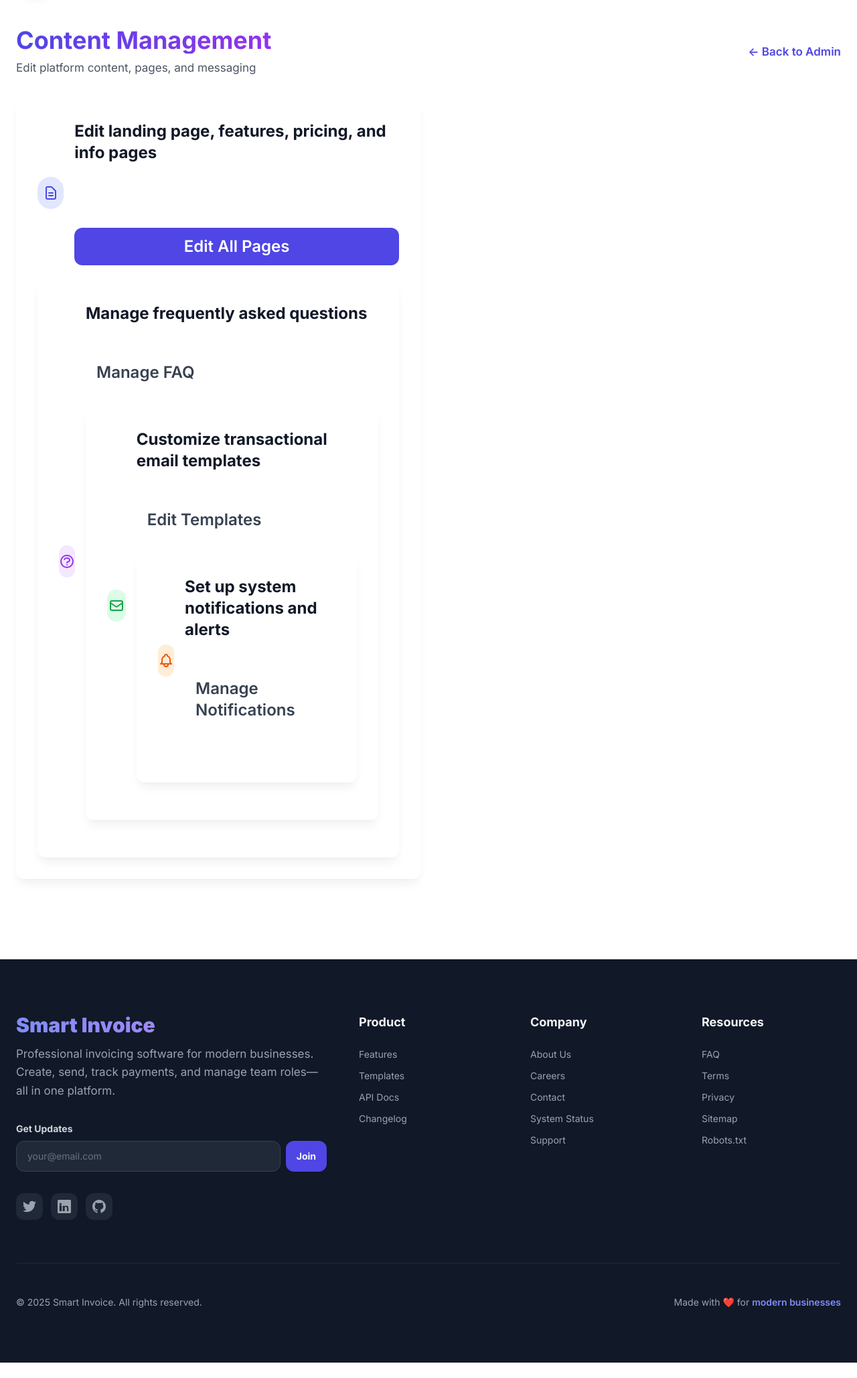
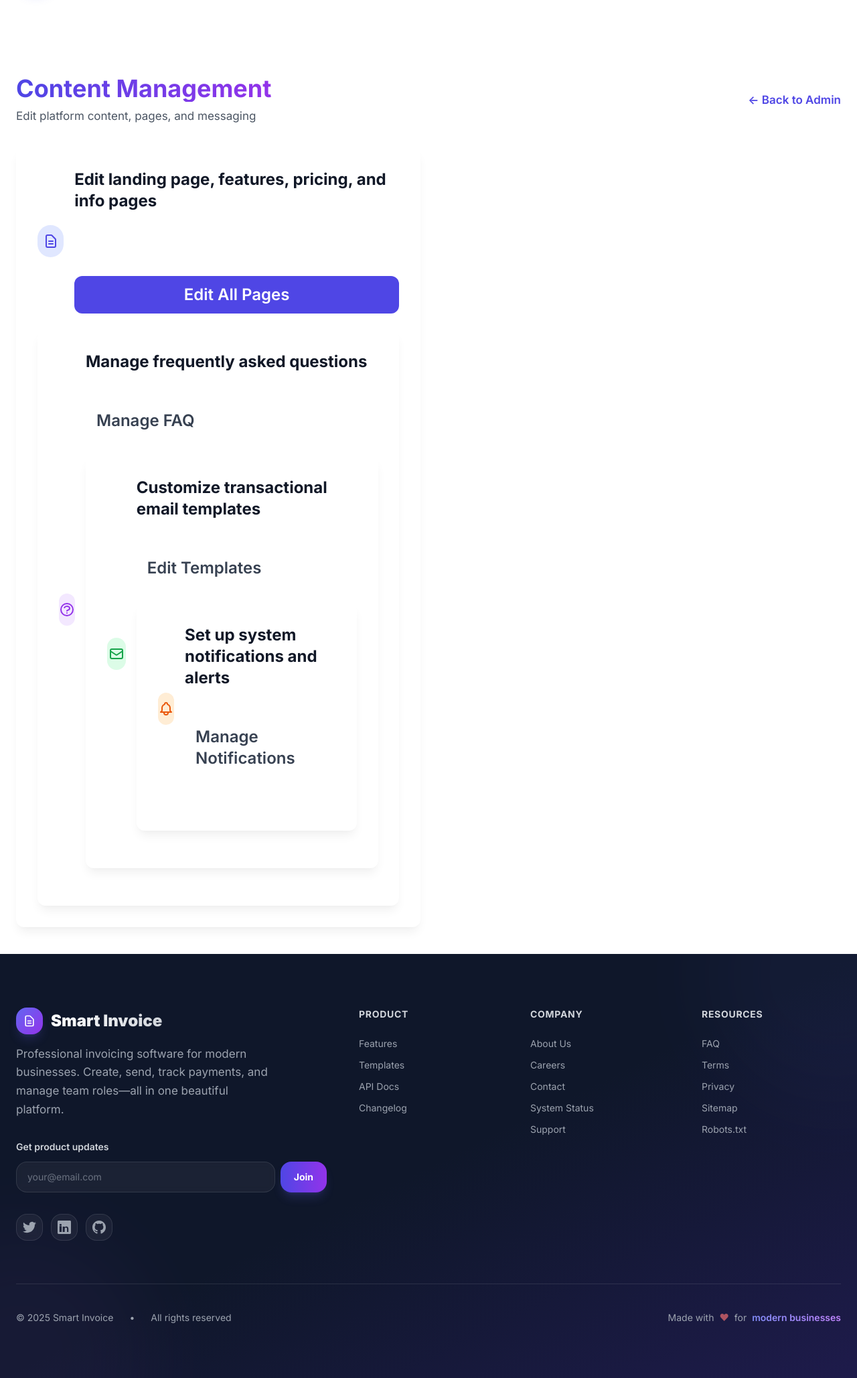
Before and after one commit to goldenjeffempire/smart-invoice-main, a Django app: page /admin-content/ in a window 1280 px wide. Shown: the part 72-2129 px from the top of the page at 67% size. Before the commit the page ends 2106 px from the top, so only its background shows below. Run offline with Django 5.2, Linux system fonts and the light colour scheme; the visitor is signed in with stand-in values (Sample User, id 1); style sheets or scripts are compiled from the project's sources; parts of the project's set-up code (start-up, migrations or seed data) failed here and were passed over.

Commit message:
Improve website layout and visual appeal with modern design elements
Update base.html and home.html to adjust spacing and improve full-bleed hero section display. Modify replit.md to reflect ongoing UI/UX modernization efforts. Enhance footer with gradient backgrounds, glassmorphism, and improved animations.

Replit-Commit-Author: Agent
Replit-Commit-Session-Id: 5d263cbf-bde8-4864-8995-aa203bc171db
Replit-Commit-Checkpoint-Type: intermediate_checkpoint
Replit-Commit-Event-Id: 8126c50d-51fb-4bc6-8d01-2530e8bc664a
Replit-Commit-Screenshot-Url: https://storage.googleapis.com/screenshot-production-us-central1/e26d144e-63bf-4fb6-8c3b-553e9e39a80d/5d263cbf-bde8-4864-8995-aa203bc171db/CVA07iB

```diff
--- a/templates/base.html
+++ b/templates/base.html
@@ -105,7 +105,7 @@
     {% include 'includes/navbar.html' %}
 
     {% if messages %}
-        <div class="container mx-auto px-4 py-4" role="region" aria-label="Notifications" aria-live="polite">
+        <div class="container mx-auto px-4 py-4 pt-20 lg:pt-24" role="region" aria-label="Notifications" aria-live="polite">
             {% for message in messages %}
                 <div class="alert alert-{% if message.tags == 'error' %}error{% elif message.tags == 'success' %}success{% elif message.tags == 'warning' %}warning{% else %}info{% endif %} animate-slide-down" role="alert" aria-atomic="true">
                     <span class="block sm:inline">{{ message }}</span>
@@ -114,7 +114,7 @@
         </div>
     {% endif %}
 
-    <main id="main-content" role="main">
+    <main id="main-content" role="main" class="{% block main_class %}pt-16 lg:pt-[72px]{% endblock %}">
         {% block content %}{% endblock %}
     </main>
 
--- a/templates/home.html
+++ b/templates/home.html
@@ -68,10 +68,12 @@
 </script>
 {% endblock %}
 
+{% block main_class %}{% endblock %}
+
 {% block content %}
 
 <!-- HERO SECTION - High-Impact Professional -->
-<section class="relative overflow-hidden min-h-[120vh] flex items-center bg-gradient-to-br from-slate-900 via-indigo-900 to-slate-900">
+<section class="relative overflow-hidden min-h-[120vh] flex items-center bg-gradient-to-br from-slate-900 via-indigo-900 to-slate-900 pt-20 lg:pt-24">
     <!-- Animated Background Blobs -->
     <div class="absolute inset-0 overflow-hidden pointer-events-none" aria-hidden="true">
         <div class="absolute -top-40 -right-40 w-96 h-96 bg-indigo-500 rounded-full mix-blend-multiply filter blur-3xl opacity-20 animate-blob"></div>
--- a/templates/includes/footer.html
+++ b/templates/includes/footer.html
@@ -1,81 +1,90 @@
-<footer class="bg-gray-900 text-gray-200 mt-20">
-    <div class="container mx-auto px-6 py-20">
+<footer class="relative bg-gradient-to-br from-slate-900 via-slate-900 to-indigo-950 text-gray-200 mt-0 overflow-hidden">
+    <div class="absolute inset-0 opacity-5 pointer-events-none" aria-hidden="true">
+        <div class="absolute -top-40 -right-40 w-96 h-96 bg-indigo-500 rounded-full filter blur-3xl"></div>
+        <div class="absolute -bottom-40 -left-40 w-96 h-96 bg-purple-500 rounded-full filter blur-3xl"></div>
+    </div>
+
+    <div class="container mx-auto px-6 py-20 relative z-10">
         <div class="grid md:grid-cols-5 gap-12 mb-16">
-            <!-- Brand & CTA -->
             <div class="md:col-span-2">
-                <h3 class="text-3xl font-black mb-3 bg-gradient-to-r from-indigo-400 to-purple-400 bg-clip-text text-transparent">Smart Invoice</h3>
-                <p class="text-gray-400 leading-relaxed mb-8">Professional invoicing software for modern businesses. Create, send, track payments, and manage team roles—all in one platform.</p>
+                <div class="flex items-center gap-3 mb-4">
+                    <div class="w-10 h-10 bg-gradient-to-br from-indigo-500 to-purple-600 rounded-xl flex items-center justify-center shadow-lg shadow-indigo-500/20">
+                        <svg class="w-5 h-5 text-white" fill="none" stroke="currentColor" viewBox="0 0 24 24"><path stroke-linecap="round" stroke-linejoin="round" stroke-width="2" d="M9 12h6m-6 4h6m2 5H7a2 2 0 01-2-2V5a2 2 0 012-2h5.586a1 1 0 01.707.293l5.414 5.414a1 1 0 01.293.707V19a2 2 0 01-2 2z"></path></svg>
+                    </div>
+                    <h3 class="text-2xl font-black bg-gradient-to-r from-white to-gray-300 bg-clip-text text-transparent">Smart Invoice</h3>
+                </div>
+                <p class="text-gray-400 leading-relaxed mb-8 max-w-sm">Professional invoicing software for modern businesses. Create, send, track payments, and manage team roles—all in one beautiful platform.</p>
 
-                <!-- Newsletter Signup -->
                 <div class="mb-8">
                     <form method="post" action="{% url 'newsletter_signup' %}" class="newsletter-form">
                         {% csrf_token %}
-                        <label for="footer-newsletter-email" class="text-sm font-bold text-gray-300 mb-2 block">Get Updates</label>
+                        <label for="footer-newsletter-email" class="text-sm font-semibold text-gray-300 mb-3 block">Get product updates</label>
                         <div class="flex gap-2">
-                            <input type="email" id="footer-newsletter-email" name="email" placeholder="your@email.com" required aria-label="Email address for newsletter" class="flex-1 px-4 py-3 rounded-lg bg-gray-800 border border-gray-700 text-white placeholder-gray-500 text-sm focus:border-indigo-500 outline-none transition">
-                            <button type="submit" class="px-4 py-3 bg-indigo-600 text-white rounded-lg font-bold hover:bg-indigo-700 transition text-sm">Join</button>
+                            <input type="email" id="footer-newsletter-email" name="email" placeholder="your@email.com" required aria-label="Email address for newsletter" class="flex-1 px-4 py-3 rounded-xl bg-white/5 backdrop-blur-sm border border-white/10 text-white placeholder-gray-500 text-sm focus:border-indigo-500 focus:ring-2 focus:ring-indigo-500/20 outline-none transition-all hover:border-white/20">
+                            <button type="submit" class="px-5 py-3 bg-gradient-to-r from-indigo-600 to-purple-600 text-white rounded-xl font-bold hover:from-indigo-500 hover:to-purple-500 transition-all text-sm shadow-lg shadow-indigo-500/20 hover:shadow-indigo-500/40 hover:scale-105">Join</button>
                         </div>
                     </form>
                 </div>
 
-                <!-- Social Links -->
                 <div class="flex space-x-3">
-                    <a href="https://twitter.com/smartinvoice" target="_blank" rel="noopener noreferrer" class="w-10 h-10 bg-gray-800 rounded-lg flex items-center justify-center hover:bg-indigo-600 text-gray-400 transition" aria-label="Follow us on Twitter">
-                        <svg class="w-5 h-5" fill="currentColor" viewBox="0 0 24 24"><path d="M23.953 4.57a10 10 0 01-2.825.775 4.958 4.958 0 002.163-2.723c-.951.555-2.005.959-3.127 1.184a4.92 4.92 0 00-8.384 4.482C7.69 8.095 4.067 6.13 1.64 3.162a4.822 4.822 0 00-.666 2.475c0 1.71.87 3.213 2.188 4.096a4.904 4.904 0 01-2.228-.616v.06a4.923 4.923 0 003.946 4.827 4.996 4.996 0 01-2.212.085 4.936 4.936 0 004.604 3.417a9.867 9.867 0 01-6.102 2.105c-.39 0-.779-.023-1.17-.067a13.995 13.995 0 007.557 2.209c9.053 0 13.998-7.496 13.998-13.985 0-.21 0-.42-.015-.63A9.935 9.935 0 0024 4.59z"/></svg>
+                    <a href="https://twitter.com/smartinvoice" target="_blank" rel="noopener noreferrer" class="w-10 h-10 bg-white/5 backdrop-blur-sm border border-white/10 rounded-xl flex items-center justify-center hover:bg-indigo-600 hover:border-indigo-600 text-gray-400 hover:text-white transition-all hover:scale-110" aria-label="Follow us on Twitter">
+                        <svg class="w-5 h-5" fill="currentColor" viewBox="0 0 24 24"><path d="M23.953 4.57a10 10 0 01-2.825.775 4.958 4.958 0 002.163-2.723c-.951.555-2.005.959-3.127 1.184a4.92 4.92 0 00-8.384 4.482C7.69 8.095 4.067 6.13 1.64 3.162a4.822 4.822 0 00-.666 2.475c0 1.71.87 3.213 2.188 4.096a4.904 4.904 0 01-2.228-.616v.06a4.923 4.923 0 003.946 4.827 4.996 4.996 0 01-2.212.085 4.936 4.936 0 004.604 3.417 9.867 9.867 0 01-6.102 2.105c-.39 0-.779-.023-1.17-.067a13.995 13.995 0 007.557 2.209c9.053 0 13.998-7.496 13.998-13.985 0-.21 0-.42-.015-.63A9.935 9.935 0 0024 4.59z"/></svg>
                     </a>
-                    <a href="https://linkedin.com/company/smartinvoice" target="_blank" rel="noopener noreferrer" class="w-10 h-10 bg-gray-800 rounded-lg flex items-center justify-center hover:bg-indigo-600 text-gray-400 transition" aria-label="Connect on LinkedIn">
+                    <a href="https://linkedin.com/company/smartinvoice" target="_blank" rel="noopener noreferrer" class="w-10 h-10 bg-white/5 backdrop-blur-sm border border-white/10 rounded-xl flex items-center justify-center hover:bg-indigo-600 hover:border-indigo-600 text-gray-400 hover:text-white transition-all hover:scale-110" aria-label="Connect on LinkedIn">
                         <svg class="w-5 h-5" fill="currentColor" viewBox="0 0 24 24"><path d="M20.447 20.452h-3.554v-5.569c0-1.328-.475-2.236-1.986-2.236-1.081 0-1.722.722-2.004 1.418-.103.249-.129.597-.129.946v5.441h-3.554s.045-8.733 0-9.65h3.554v1.366c.43-.664 1.199-1.608 2.928-1.608 2.136 0 3.745 1.398 3.745 4.402v5.49zM5.337 9.433c-1.144 0-1.915-.759-1.915-1.71 0-.955.77-1.71 1.955-1.71 1.187 0 1.918.755 1.92 1.71 0 .951-.733 1.71-1.96 1.71zm1.946 11.019H3.39V9.782h3.893v10.67zM22.225 0H1.771C.792 0 0 .774 0 1.729v20.542C0 23.227.792 24 1.771 24h20.451C23.2 24 24 23.227 24 22.271V1.729C24 .774 23.2 0 22.225 0z"/></svg>
                     </a>
-                    <a href="https://github.com/smartinvoice" target="_blank" rel="noopener noreferrer" class="w-10 h-10 bg-gray-800 rounded-lg flex items-center justify-center hover:bg-indigo-600 text-gray-400 transition" aria-label="View on GitHub">
+                    <a href="https://github.com/smartinvoice" target="_blank" rel="noopener noreferrer" class="w-10 h-10 bg-white/5 backdrop-blur-sm border border-white/10 rounded-xl flex items-center justify-center hover:bg-indigo-600 hover:border-indigo-600 text-gray-400 hover:text-white transition-all hover:scale-110" aria-label="View on GitHub">
                         <svg class="w-5 h-5" fill="currentColor" viewBox="0 0 24 24"><path d="M12 0c-6.626 0-12 5.373-12 12 0 5.302 3.438 9.8 8.207 11.387.6.111.793-.261.793-.577v-2.234c-3.338.726-4.033-1.416-4.033-1.416-.546-1.387-1.333-1.756-1.333-1.756-1.089-.745.083-.729.083-.729 1.205.084 1.839 1.237 1.839 1.237 1.07 1.834 2.807 1.304 3.492.997.107-.775.418-1.305.762-1.604-2.665-.305-5.467-1.334-5.467-5.931 0-1.311.469-2.381 1.236-3.221-.124-.303-.535-1.524.117-3.176 0 0 1.008-.322 3.301 1.23.957-.266 1.983-.399 3.003-.404 1.02.005 2.047.138 3.006.404 2.291-1.552 3.297-1.23 3.297-1.23.653 1.653.242 2.874.118 3.176.77.84 1.235 1.911 1.235 3.221 0 4.609-2.807 5.624-5.479 5.921.43.372.823 1.102.823 2.222v 3.293c0 .319.192.694.801.576 4.765-1.589 8.199-6.086 8.199-11.386 0-6.627-5.373-12-12-12z"/></svg>
                     </a>
                 </div>
             </div>
 
-            <!-- Product Links -->
             <div>
-                <h4 class="font-bold mb-6 text-lg text-gray-100">Product</h4>
+                <h4 class="font-bold mb-6 text-sm text-gray-300 uppercase tracking-wider">Product</h4>
                 <ul class="space-y-3 text-gray-400 text-sm">
-                    <li><a href="{% url 'features' %}" class="hover:text-gray-100 transition">Features</a></li>
-                    <li><a href="{% url 'templates' %}" class="hover:text-gray-100 transition">Templates</a></li>
-                    <li><a href="{% url 'api' %}" class="hover:text-gray-100 transition">API Docs</a></li>
-                    <li><a href="{% url 'changelog' %}" class="hover:text-gray-100 transition">Changelog</a></li>
+                    <li><a href="{% url 'features' %}" class="hover:text-white hover:translate-x-1 transition-all inline-block">Features</a></li>
+                    <li><a href="{% url 'templates' %}" class="hover:text-white hover:translate-x-1 transition-all inline-block">Templates</a></li>
+                    <li><a href="{% url 'api' %}" class="hover:text-white hover:translate-x-1 transition-all inline-block">API Docs</a></li>
+                    <li><a href="{% url 'changelog' %}" class="hover:text-white hover:translate-x-1 transition-all inline-block">Changelog</a></li>
                 </ul>
             </div>
 
-            <!-- Company Links -->
             <div>
-                <h4 class="font-bold mb-6 text-lg text-gray-100">Company</h4>
+                <h4 class="font-bold mb-6 text-sm text-gray-300 uppercase tracking-wider">Company</h4>
                 <ul class="space-y-3 text-gray-400 text-sm">
-                    <li><a href="{% url 'about' %}" class="hover:text-gray-100 transition">About Us</a></li>
-                    <li><a href="{% url 'careers' %}" class="hover:text-gray-100 transition">Careers</a></li>
-                    <li><a href="{% url 'contact' %}" class="hover:text-gray-100 transition">Contact</a></li>
-                    <li><a href="{% url 'status' %}" class="hover:text-gray-100 transition">System Status</a></li>
-                    <li><a href="{% url 'support' %}" class="hover:text-gray-100 transition">Support</a></li>
+                    <li><a href="{% url 'about' %}" class="hover:text-white hover:translate-x-1 transition-all inline-block">About Us</a></li>
+                    <li><a href="{% url 'careers' %}" class="hover:text-white hover:translate-x-1 transition-all inline-block">Careers</a></li>
+                    <li><a href="{% url 'contact' %}" class="hover:text-white hover:translate-x-1 transition-all inline-block">Contact</a></li>
+                    <li><a href="{% url 'status' %}" class="hover:text-white hover:translate-x-1 transition-all inline-block">System Status</a></li>
+                    <li><a href="{% url 'support' %}" class="hover:text-white hover:translate-x-1 transition-all inline-block">Support</a></li>
                 </ul>
             </div>
 
-            <!-- Legal & Resources -->
             <div>
-                <h4 class="font-bold mb-6 text-lg text-gray-100">Resources</h4>
+                <h4 class="font-bold mb-6 text-sm text-gray-300 uppercase tracking-wider">Resources</h4>
                 <ul class="space-y-3 text-gray-400 text-sm">
-                    <li><a href="{% url 'faq' %}" class="hover:text-gray-100 transition">FAQ</a></li>
-                    <li><a href="{% url 'terms' %}" class="hover:text-gray-100 transition">Terms</a></li>
-                    <li><a href="{% url 'privacy' %}" class="hover:text-gray-100 transition">Privacy</a></li>
-                    <li><a href="/sitemap.xml" class="hover:text-gray-100 transition">Sitemap</a></li>
-                    <li><a href="/robots.txt" class="hover:text-gray-100 transition">Robots.txt</a></li>
+                    <li><a href="{% url 'faq' %}" class="hover:text-white hover:translate-x-1 transition-all inline-block">FAQ</a></li>
+                    <li><a href="{% url 'terms' %}" class="hover:text-white hover:translate-x-1 transition-all inline-block">Terms</a></li>
+                    <li><a href="{% url 'privacy' %}" class="hover:text-white hover:translate-x-1 transition-all inline-block">Privacy</a></li>
+                    <li><a href="/sitemap.xml" class="hover:text-white hover:translate-x-1 transition-all inline-block">Sitemap</a></li>
+                    <li><a href="/robots.txt" class="hover:text-white hover:translate-x-1 transition-all inline-block">Robots.txt</a></li>
                 </ul>
             </div>
         </div>
 
-        <!-- Divider -->
-        <div class="border-t border-gray-800 pt-12">
-            <!-- Bottom Bar -->
+        <div class="border-t border-white/10 pt-10">
             <div class="flex flex-col md:flex-row md:justify-between md:items-center gap-6">
-                <p class="text-gray-400 text-sm">&copy; 2025 Smart Invoice. All rights reserved.</p>
-                <p class="text-gray-400 text-sm">
-                    Made with <span class="text-red-500">❤️</span> for <span class="text-indigo-400 font-semibold">modern businesses</span>
-                </p>
+                <div class="flex items-center gap-6 text-gray-400 text-sm">
+                    <span>&copy; 2025 Smart Invoice</span>
+                    <span class="hidden md:inline">•</span>
+                    <span>All rights reserved</span>
+                </div>
+                <div class="flex items-center gap-2 text-gray-400 text-sm">
+                    <span>Made with</span>
+                    <span class="text-red-400 animate-pulse">♥</span>
+                    <span>for</span>
+                    <span class="font-semibold bg-gradient-to-r from-indigo-400 to-purple-400 bg-clip-text text-transparent">modern businesses</span>
+                </div>
             </div>
         </div>
     </div>
```
Also changed, not shown: replit.md (+43 -4 lines).
